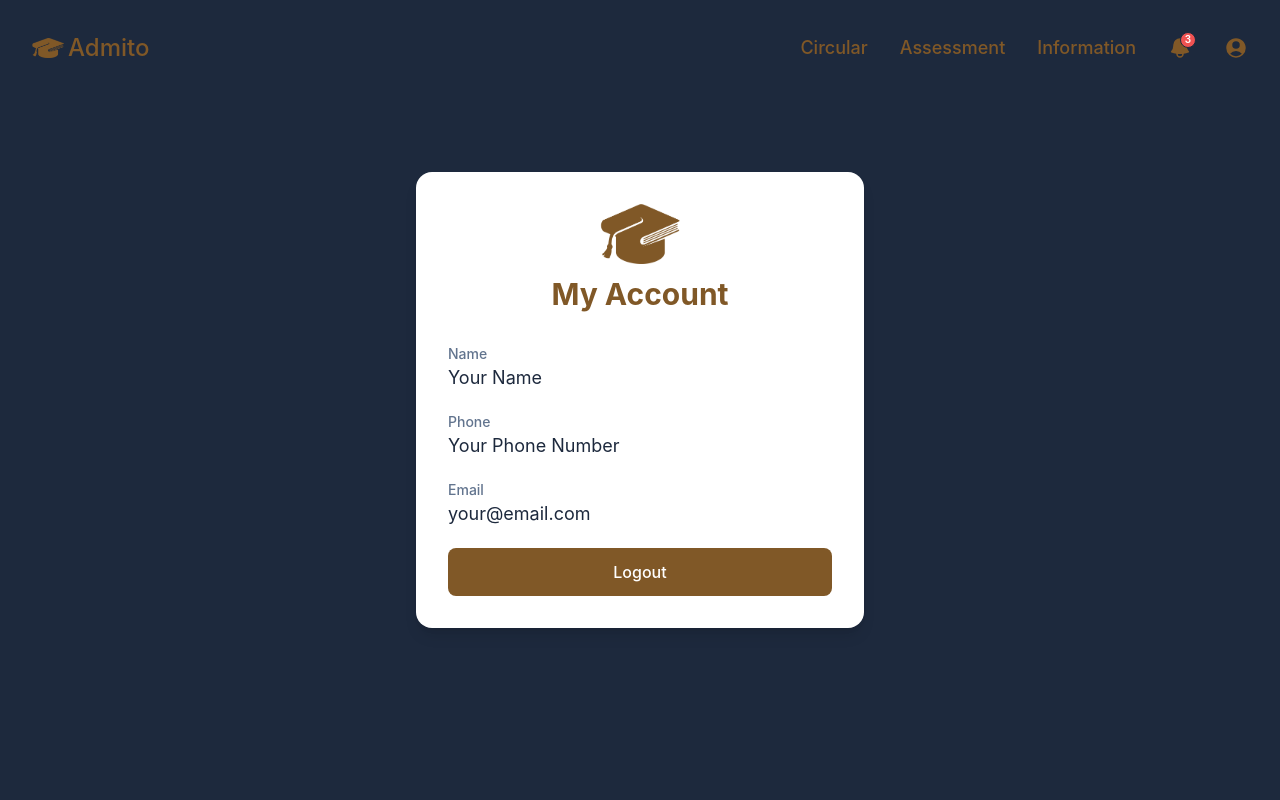
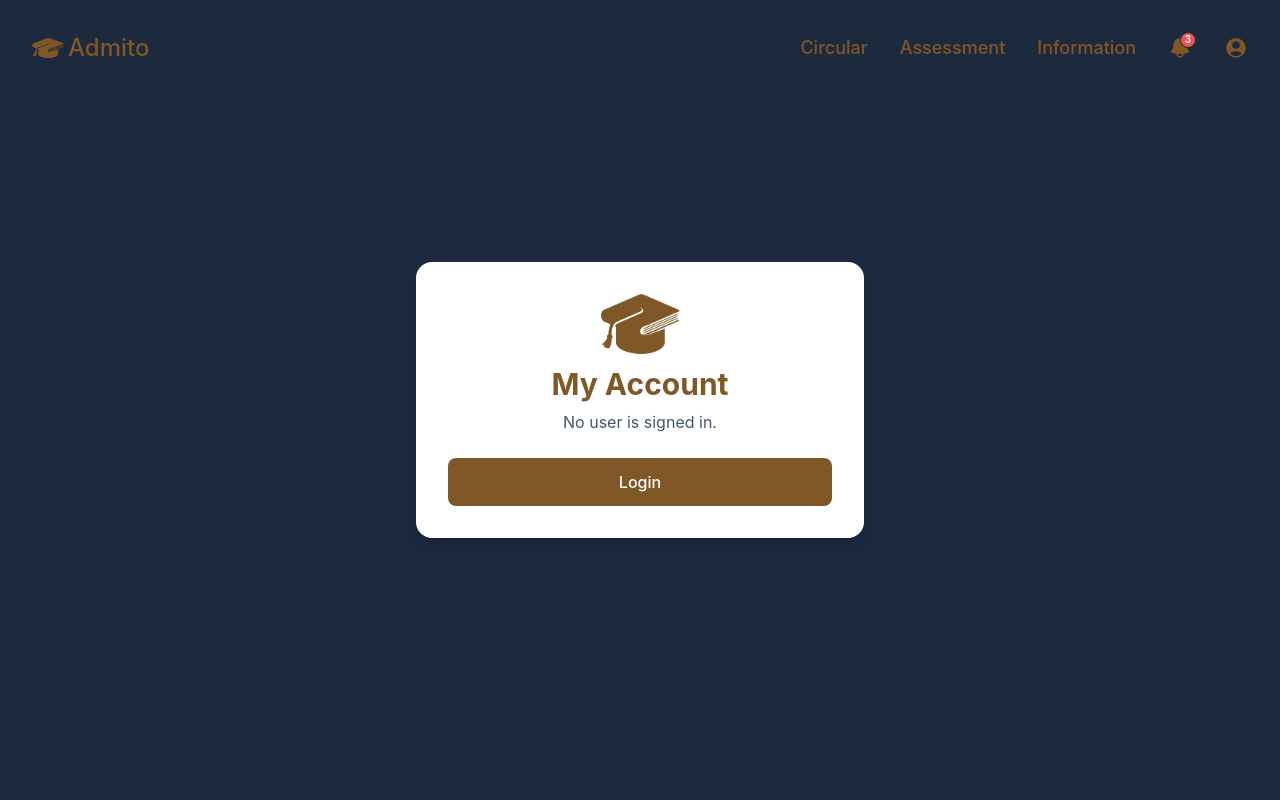
Before and after one commit to khatunajannat/Admito, a React (Vite) app: page /account in a window 1280 px wide. Shown: the top 800 px of the page. Built offline with nearby package versions, Linux system fonts and the light colour scheme.

Commit message:
account with database

```diff
--- a/src/pages/Account.jsx
+++ b/src/pages/Account.jsx
@@ -1,8 +1,76 @@
+import { useState, useEffect } from "react";
+import { Link, useNavigate } from "react-router-dom";
+
 export default function Account() {
+  const navigate = useNavigate();
+  const [user, setUser] = useState(null);
+  const [loading, setLoading] = useState(
+    () => !!localStorage.getItem("userId"),
+  );
+
+  const [error, setError] = useState("");
+
+  useEffect(() => {
+    const userId = localStorage.getItem("userId");
+
+    if (!userId) {
+      return;
+    }
+
+    fetch(`${import.meta.env.VITE_API_URL}/users/${userId}`)
+      .then((res) => {
+        if (!res.ok) throw new Error("Failed to load account");
+        return res.json();
+      })
+      .then((data) => setUser(data))
+      .catch((err) => setError(err.message))
+      .finally(() => setLoading(false));
+  }, []);
+
+  const handleLogout = () => {
+    localStorage.removeItem("isLoggedIn");
+    localStorage.removeItem("userId");
+    navigate("/login");
+  };
+
+  if (loading) {
+    return (
+      <section className="relative min-h-screen overflow-hidden bg-slate-800 flex items-center justify-center px-4">
+        <p className="text-white">Loading account...</p>
+      </section>
+    );
+  }
+
+  if (!user) {
+    return (
+      <section className="relative min-h-screen overflow-hidden bg-slate-800 flex items-center justify-center px-4">
+        <div className="w-full max-w-md bg-white rounded-2xl shadow-lg p-8 text-center">
+          <img
+            src="/Heading.png"
+            alt="Admito"
+            className="w-20 h-15 mx-auto mb-3"
+          />
+
+          <h1 className="text-3xl font-bold text-[#805827] mb-2">My Account</h1>
+
+          <p className="text-slate-600 mb-6">
+            {error || "No user is signed in."}
+          </p>
+
+          <Link
+            to="/login"
+            className="inline-block w-full bg-[#805827] text-white py-3 rounded-lg font-medium hover:bg-[#6b4620] transition-colors duration-300"
+          >
+            Login
+          </Link>
+        </div>
+      </section>
+    );
+  }
+
   return (
     <section className="relative min-h-screen overflow-hidden bg-slate-800 flex items-center justify-center px-4">
       <div className="w-full max-w-md bg-white rounded-2xl shadow-lg p-8">
-
         <div className="text-center mb-8">
           <img
             src="/Heading.png"
@@ -10,47 +78,33 @@ export default function Account() {
             className="w-20 h-15 mx-auto mb-3"
           />
 
-          <h1 className="text-3xl font-bold text-[#805827]">
-            My Account
-          </h1>
+          <h1 className="text-3xl font-bold text-[#805827]">My Account</h1>
         </div>
 
         <div className="space-y-5">
           <div>
-            <p className="text-sm font-medium text-slate-500">
-              Name
-            </p>
-            <p className="text-lg text-slate-800">
-              Your Name
-            </p>
+            <p className="text-sm font-medium text-slate-500">Name</p>
+            <p className="text-lg text-slate-800">{user.name}</p>
           </div>
 
           <div>
-            <p className="text-sm font-medium text-slate-500">
-              Phone
-            </p>
-            <p className="text-lg text-slate-800">
-              Your Phone Number
-            </p>
+            <p className="text-sm font-medium text-slate-500">Phone</p>
+            <p className="text-lg text-slate-800">{user.phone}</p>
           </div>
 
           <div>
-            <p className="text-sm font-medium text-slate-500">
-              Email
-            </p>
-            <p className="text-lg text-slate-800">
-              your@email.com
-            </p>
+            <p className="text-sm font-medium text-slate-500">Email</p>
+            <p className="text-lg text-slate-800">{user.email}</p>
           </div>
 
           <button
             type="button"
+            onClick={handleLogout}
             className="w-full bg-[#805827] text-white py-3 rounded-lg font-medium hover:bg-[#6b4620] transition-colors duration-300"
           >
             Logout
           </button>
         </div>
-
       </div>
     </section>
   );
```
